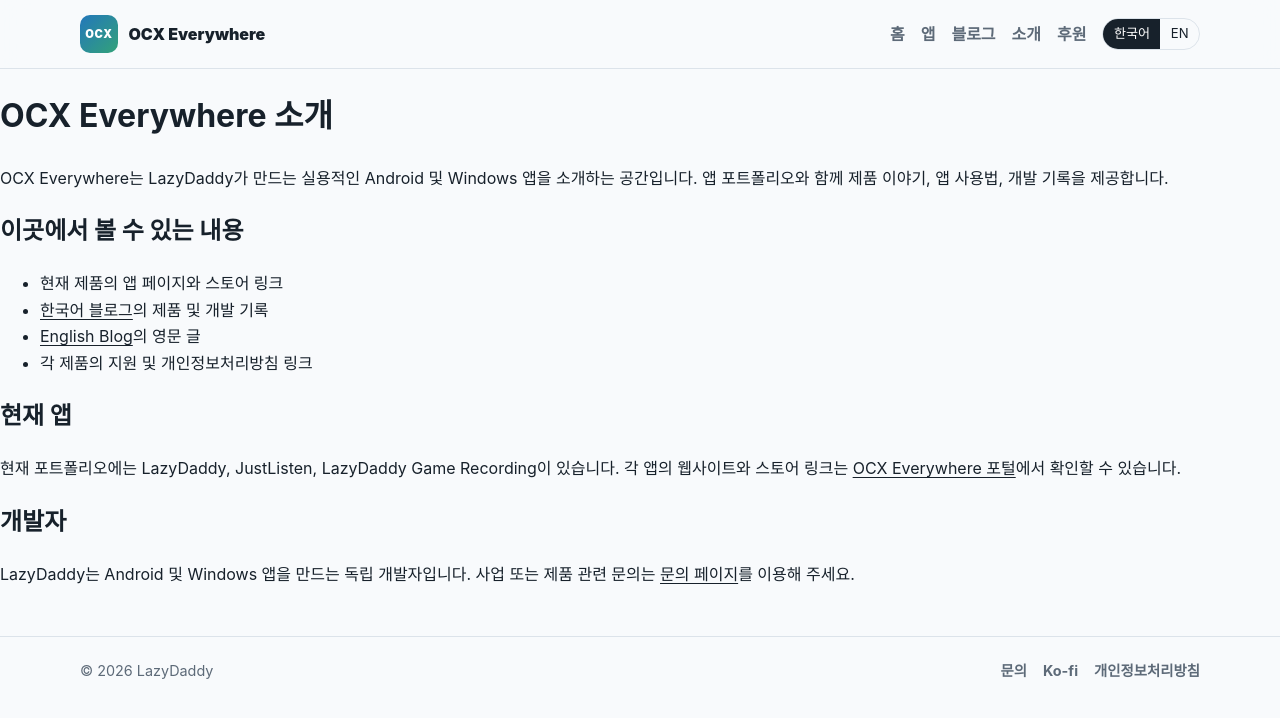
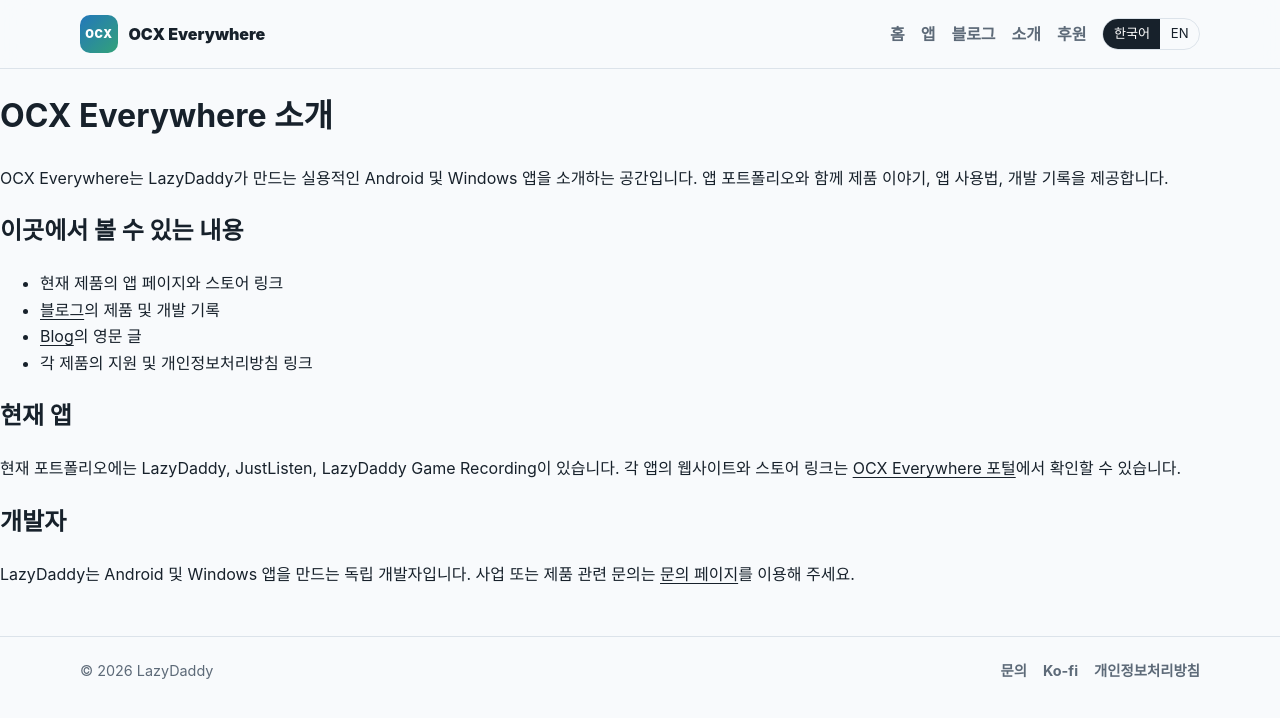
Before and after one commit to ocxeverywhere/ocxeverywhere.github.io, a Jekyll site: the page built from about.md, in a window 1280 px wide. Shown: the top 718 px of the page. Built offline with Jekyll 4.4.1, drawn with Linux system fonts in a browser that asks for light colours.

Commit message:
제목 간소화

```diff
--- a/about.md
+++ b/about.md
@@ -14,8 +14,8 @@
 ## 이곳에서 볼 수 있는 내용
 
 - 현재 제품의 앱 페이지와 스토어 링크
-- [한국어 블로그](/blog/)의 제품 및 개발 기록
-- [English Blog](/en/blog/)의 영문 글
+- [블로그](/blog/)의 제품 및 개발 기록
+- [Blog](/en/blog/)의 영문 글
 - 각 제품의 지원 및 개인정보처리방침 링크
 
 ## 현재 앱
--- a/blog/index.html
+++ b/blog/index.html
@@ -1,6 +1,6 @@
 ---
 layout: blog
-title: 한국어 블로그
+title: 블로그
 description: OCX Everywhere의 제품 이야기, 앱 사용법과 개발 기록입니다.
 lang: ko
 permalink: /blog/
--- a/en/blog/index.html
+++ b/en/blog/index.html
@@ -1,6 +1,6 @@
 ---
 layout: blog
-title: English Blog
+title: Blog
 description: Product stories, app guides, and engineering notes from OCX Everywhere.
 lang: en
 permalink: /en/blog/
--- a/index.html
+++ b/index.html
@@ -25,7 +25,7 @@
 <section class="portal-section">
   <p class="eyebrow">Blog</p><h2>최신 개발 기록</h2>
   {% assign ko_posts = site.posts | where: 'lang', 'ko' %}{% for post in ko_posts limit:3 %}{% include post-card.html post=post %}{% else %}<p>한국어 글을 준비하고 있습니다.</p>{% endfor %}
-  <a class="more" href="/blog/">한국어 블로그 전체 보기 →</a>
+  <a class="more" href="/blog/">블로그 전체 보기 →</a>
 </section>
 
 <section class="portal-section contact"><div><p class="eyebrow">Developer</p><h2>작게 출시하고 꾸준히 개선합니다.</h2><p>앱 지원, 개인정보처리방침 또는 협업에 관한 문의를 환영합니다.</p></div><div><a href="mailto:{{ site.data.site.email }}">{{ site.data.site.email }}</a><a href="{{ site.data.site.support_url }}" data-event="donation_click">Ko-fi에서 후원하기</a></div></section>
```
Also changed, not shown: en/about.md (+2 -2 lines).
